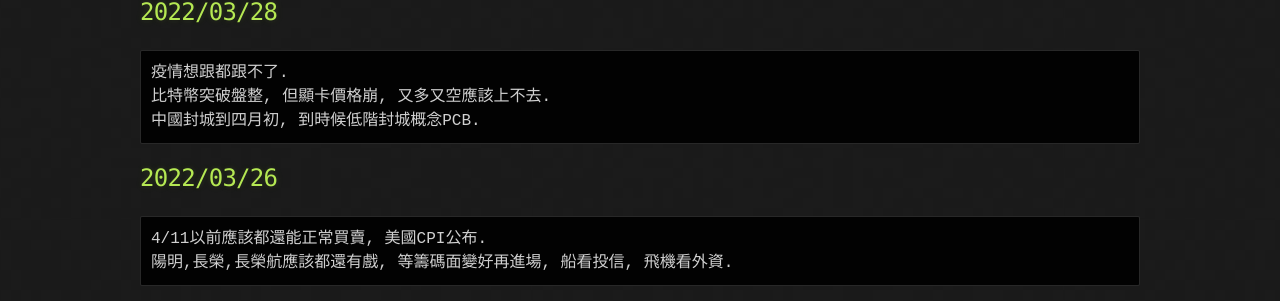
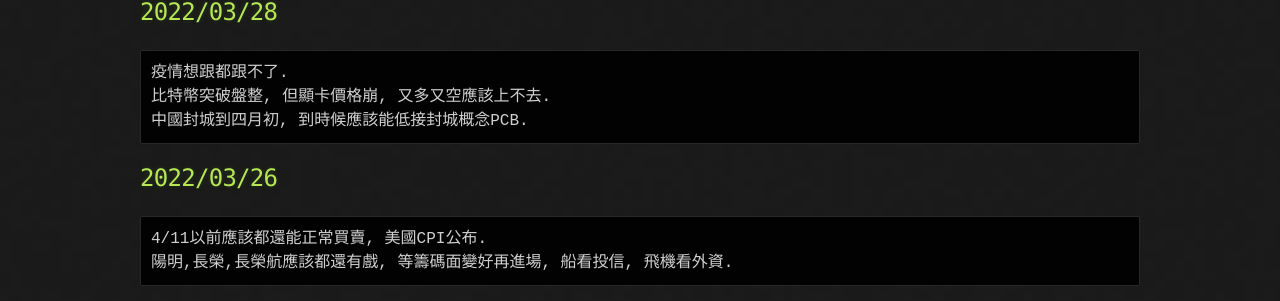
Before and after one commit to lepg5487/Stock_God, a Jekyll site: the page built from index.md, in a window 1280 px wide and 900 px high. Shown: the part 313-614 px from the top of the window. Built offline with Jekyll 4.4.1, drawn with Linux system fonts in a browser that asks for light colours; our own code applies the rules of GitHub Pages for plain Markdown files.

Commit message:
Update index.md

````diff
--- a/index.md
+++ b/index.md
@@ -10,7 +10,7 @@
 ```
 疫情想跟都跟不了.
 比特幣突破盤整, 但顯卡價格崩, 又多又空應該上不去.
-中國封城到四月初, 到時候低階封城概念PCB.
+中國封城到四月初, 到時候應該能低接封城概念PCB.
 ```
 
 ## 2022/03/26
````
